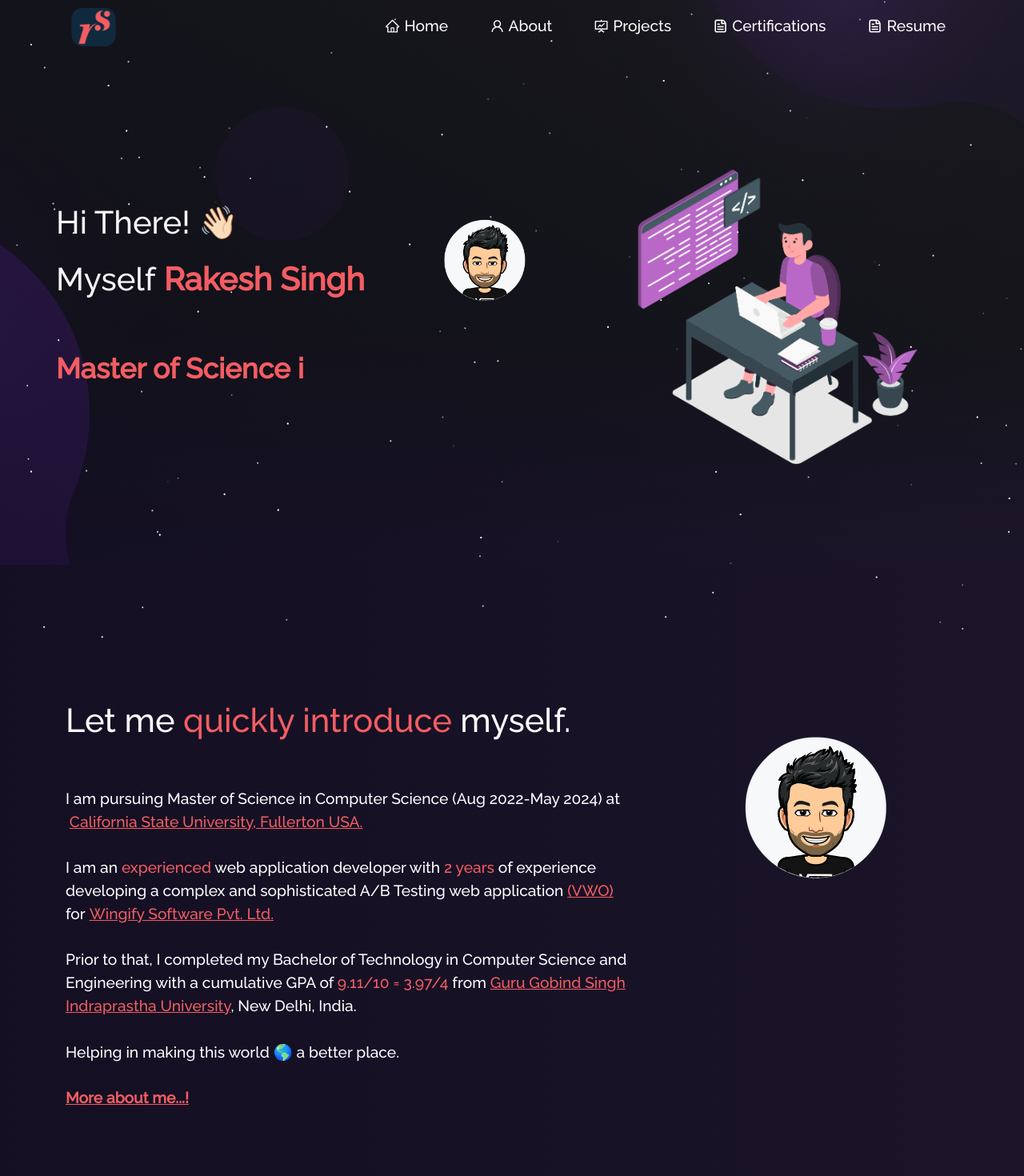
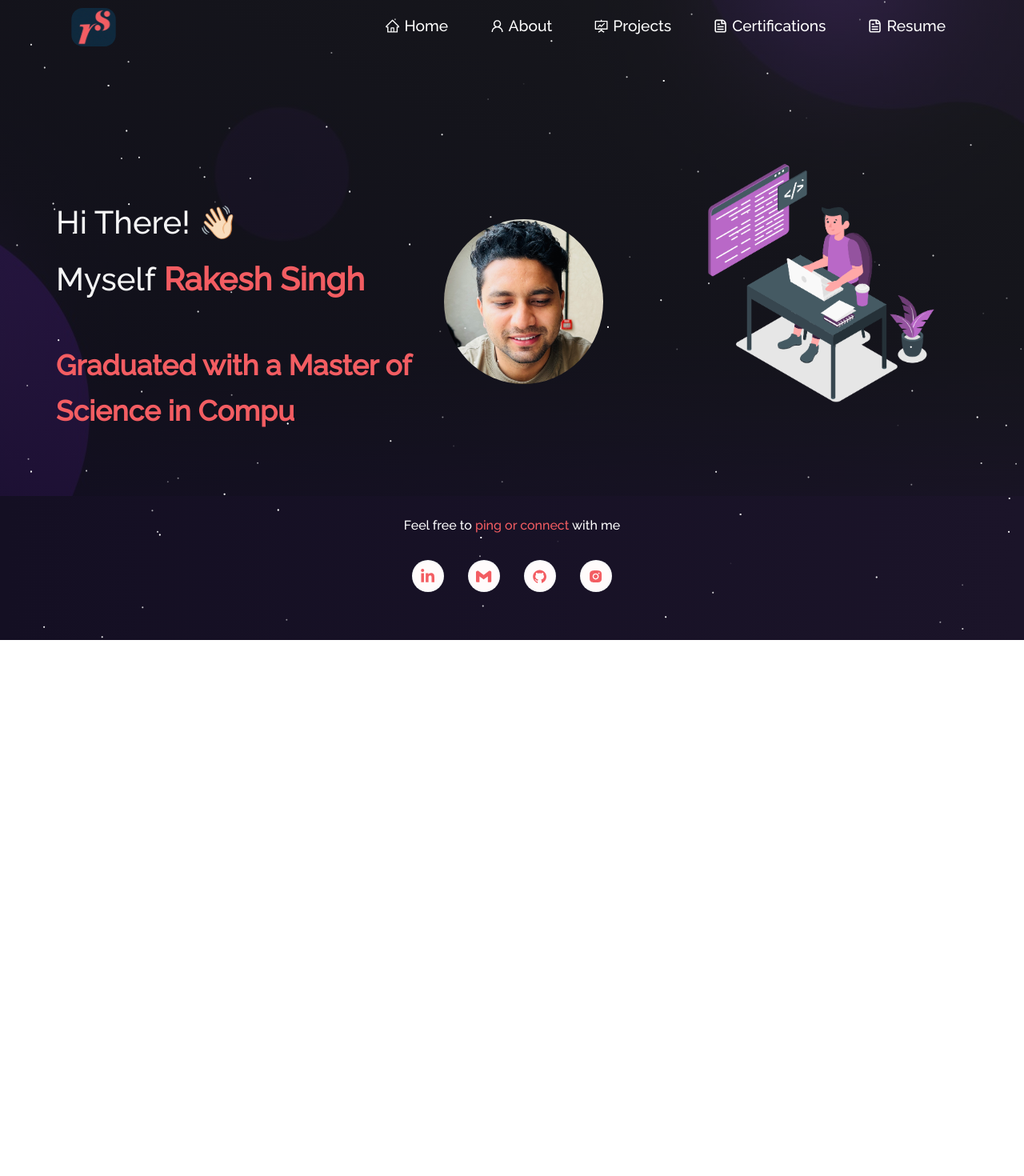
Before and after one commit to Rakesh-Singh-6789/temp-portfolio, a React (Create React App) app: page / in a window 1280 px wide. Shown: the top 1470 px of the page at 80% size. After the commit the page ends 800 px from the top, so only its background shows below. Built offline with nearby package versions, Linux system fonts and the light colour scheme.

Commit message:
minimized home and about

```diff
--- a/src/components/About/About.js
+++ b/src/components/About/About.js
@@ -5,13 +5,16 @@ import Techstack from "./Techstack";
 import Aboutcard from "./AboutCard";
 import laptopImg from "../../Assets/about.svg";
 import Toolstack from "./Toolstack";
+import Home2 from "../Home/Home2";
 
 function About() {
   return (
     <Container fluid className="about-section">
       <Particle />
+
       <Container>
-        <Row style={{ justifyContent: "center", padding: "10px" }}>
+      <Home2 />
+        {/* <Row style={{ justifyContent: "center", padding: "10px" }}>
           <Col
             md={7}
             style={{
@@ -28,7 +31,7 @@ function About() {
           >
             <img src={laptopImg} alt="about" className="img-fluid" />
           </Col>
-        </Row>
+        </Row> */}
         <h1 className="project-heading">
           Professional <strong className="orange">Skillset </strong>
         </h1>
--- a/src/components/Home/Home.js
+++ b/src/components/Home/Home.js
@@ -4,7 +4,8 @@ import homeLogo from "../../Assets/home-main.svg";
 import Particle from "../Particle";
 import Home2 from "./Home2";
 import Type from "./Type";
-import myImg from "../../Assets/avatar1.png";
+//import myImg from "../../Assets/avatar1.png";
+import myImg from "../../Assets/casual.jpg";
 import Tilt from "react-parallax-tilt";
 
 import {
@@ -13,6 +14,10 @@ import {
   AiFillInstagram,
 } from "react-icons/ai";
 import { FaLinkedinIn } from "react-icons/fa";
+
+export const avatarImg = {
+  borderRadius : '50%'
+}
 
 function Home() {
   return (
@@ -37,14 +42,12 @@ function Home() {
               </div>
             </Col>
 
-            <Col md={2} style={{ marginTop: '100px', paddingRight: '80px'}}>
-              <Tilt>
-                <img src={myImg} className="img-fluid" alt="avatar" />
-              </Tilt>
+            <Col md={3} style={{ marginTop: '100px', paddingRight: '80px'}}>
+                <img src={myImg} className="img-fluid" style={avatarImg} alt="avatar" />
             </Col>
 
-            <Col md={5} style={{ paddingBottom: 20 }}>
-              <img
+            <Col md={4} style={{ paddingBottom: 20 }}>
+            <img
                 src={homeLogo}
                 alt="home pic"
                 className="img-fluid"
@@ -54,7 +57,7 @@ function Home() {
           </Row>
         </Container>
       </Container>
-      <Home2 />
+
     </section>
   );
 }
--- a/src/components/Home/Home2.js
+++ b/src/components/Home/Home2.js
@@ -2,6 +2,9 @@ import React from "react";
 import { Container, Row, Col, Nav } from "react-bootstrap";
 import myImg from "../../Assets/avatar1.png";
 import Tilt from "react-parallax-tilt";
+import laptopImg from "../../Assets/about.svg";
+import myImg2 from "../../Assets/casual2.jpg";
+
 import {
   AiFillGithub,
   AiOutlineTwitter,
@@ -9,56 +12,47 @@ import {
 } from "react-icons/ai";
 import { FaLinkedinIn } from "react-icons/fa";
 import { useNavigate } from "react-router-dom";
+import { avatarImg } from "./Home";
+  /*
 
+          Let meI am Rakesh, a Software Engineer, Graduated in Master of Science, in Computer Science.
+
+Having spent almost 4 years honing my skills at a SaaS company (B2B),  and an education institution. I bring a robust background in web application development. Proficient in modern web application development using Node.js, JavaScript, TypeScript, Java, React and AngularJs, Node.js, HTML, and CSS and more.
+
+I'd love to discuss how my experience aligns with the needs at [].
+           */
 function Home2() {
   const navigate = useNavigate();
   return (
     <Container fluid className="home-about-section" id="about">
       <Container>
         <Row>
+
+
           <Col md={8} className="home-about-description">
             <h1 style={{ fontSize: "2.6em" }}>
               Let me <span className="orange"> quickly introduce </span> myself.
             </h1>
             <p className="home-about-body">
-              I am pursuing Master of Science in Computer Science (Aug 2022-May 2024) at &nbsp;
-              <a target="_blank" className="orange" href="http://www.fullerton.edu/rankings/">
-                California State University, Fullerton USA.
+            A Software Engineer, Graduated with a Master of Science, in Computer Science.
+            <br></br>
+
+            I bring a robust <span className="orange">4 years</span> of experience developing complex and sophisticated mobile and web applications like A/B Testing Tool &nbsp;
+              <a className="orange" target={"_blank"} href="https://app.vwo.com/">
+                (VWO).
               </a>
+            <br></br>
+            I am proficient in modern web-dev frameworks using JavaScript, TypeScript, Node.js, Java, React, AngularJS, HTML, CSS, and more. My experience includes building high-quality systems, collaborating with cross-functional teams, and delivering features to production efficiently.
 
               <br/>
               <br/>
-
-              I am an <span className="orange">experienced</span> web application developer with <span className="orange">2 years</span> of experience developing a complex and sophisticated A/B Testing web application&nbsp;
-              <a className="orange" target={"_blank"} href="https://app.vwo.com/">
-                (VWO)
-              </a> for&nbsp;
-              <a className="orange" target={"_blank"} href="https://wingify.com/">
-                Wingify Software Pvt. Ltd.
-              </a>
-              <br/>
-              <br/>
-
-              Prior to that, I completed my Bachelor of Technology in Computer Science and Engineering with a cumulative GPA of
-              <span className="orange"> 9.11/10 = 3.97/4 </span>
-              from&nbsp;
-              <a target={"_blank"} className="orange" href="http://www.ipu.ac.in/">Guru Gobind Singh Indraprastha University</a>, New Delhi, India.
-              {/* <NavLink className="">
-                Know more in details.
-              </NavLink> */}
-              <br/>
-              <br/>
-              Helping in making this world 🌎 a better place.
-              <br/>
-              <br/>
-              <span className="astext orange underline" onClick={()=>{
-                navigate('/about');
-              }}> <b><u>More about me...!</u></b></span>
+               <span className="orange">TDLR;</span> A Software Engineer with 4 YoE and <span className="orange">"make it happen"</span> mindset.
             </p>
           </Col>
-          <Col md={4} className="myAvtar">
+          <Col md={3} className="myAvtar">
             <Tilt>
-              <img src={myImg} className="img-fluid" alt="avatar" />
+              <img src={myImg2} className="img-fluid" style={{...avatarImg, maxWidth: '75%'}} alt="avatar" />
+              <img src={laptopImg} alt="about" style={{marginTop: '20px'}} className="img-fluid" />
             </Tilt>
           </Col>
         </Row>
--- a/src/components/Home/Type.js
+++ b/src/components/Home/Type.js
@@ -6,15 +6,15 @@ function Type() {
     <Typewriter
       options={{
         strings: [
-          "Web Application Developer.",
-          "Master of Science in Computer Science pursuing student at Cal State Fullerton, California USA.",
-          "Front-End Web Developer.",
+          "A Software Engineer with 4 years of experience.",
+          "Graduated with a Master of Science in Computer Science",
+          "Front-End/FullStack Web Developer.",
           "Android Application Developer."
         ],
         autoStart: true,
         loop: true,
-        delay: 50,
-        deleteSpeed: 20,
+        delay: 30,
+        deleteSpeed: 10,
       }}
     />
   );
--- a/src/components/Resume/ResumeNew.js
+++ b/src/components/Resume/ResumeNew.js
@@ -3,7 +3,7 @@ import { Container, Row } from "react-bootstrap";
 import Button from "react-bootstrap/Button";
 import Particle from "../Particle";
 import pdf from "../../Assets/../Assets/Rakesh_Resume.pdf";
-import image from "../../Assets/../Assets/rakesh_resume.png"
+import image from "../../Assets/../Assets/Rakesh_Resume.png"
 import { AiOutlineDownload } from "react-icons/ai";
 
 function ResumeNew() {
--- a/src/index.css
+++ b/src/index.css
@@ -6,3 +6,7 @@ body {
   -moz-osx-font-smoothing: grayscale;
   background-image: linear-gradient(to left, rgb(27 20 41), rgb(20 15 35));
 }
+
+avatar-img {
+  border-radius: 50%;
+}
--- a/src/style.css
+++ b/src/style.css
@@ -89,7 +89,7 @@ button:focus {
 
 /* Handle on hover */
 ::-webkit-scrollbar-thumb:hover {
-  background: F35D62;
+  background: #F35D62;
   border-radius: 12px;
 }
 
@@ -347,8 +347,8 @@ button:focus {
 
 .home-about-section {
   position: relative;
-  padding-bottom: 70px !important;
-  padding-top: 70px !important;
+  padding-bottom: 50px !important;
+  padding-top: 50px !important;
 }
 
 .home-about-description {
```
Also changed, not shown: src/Assets/casual.jpg (added), src/Assets/casual2.jpg (added).
